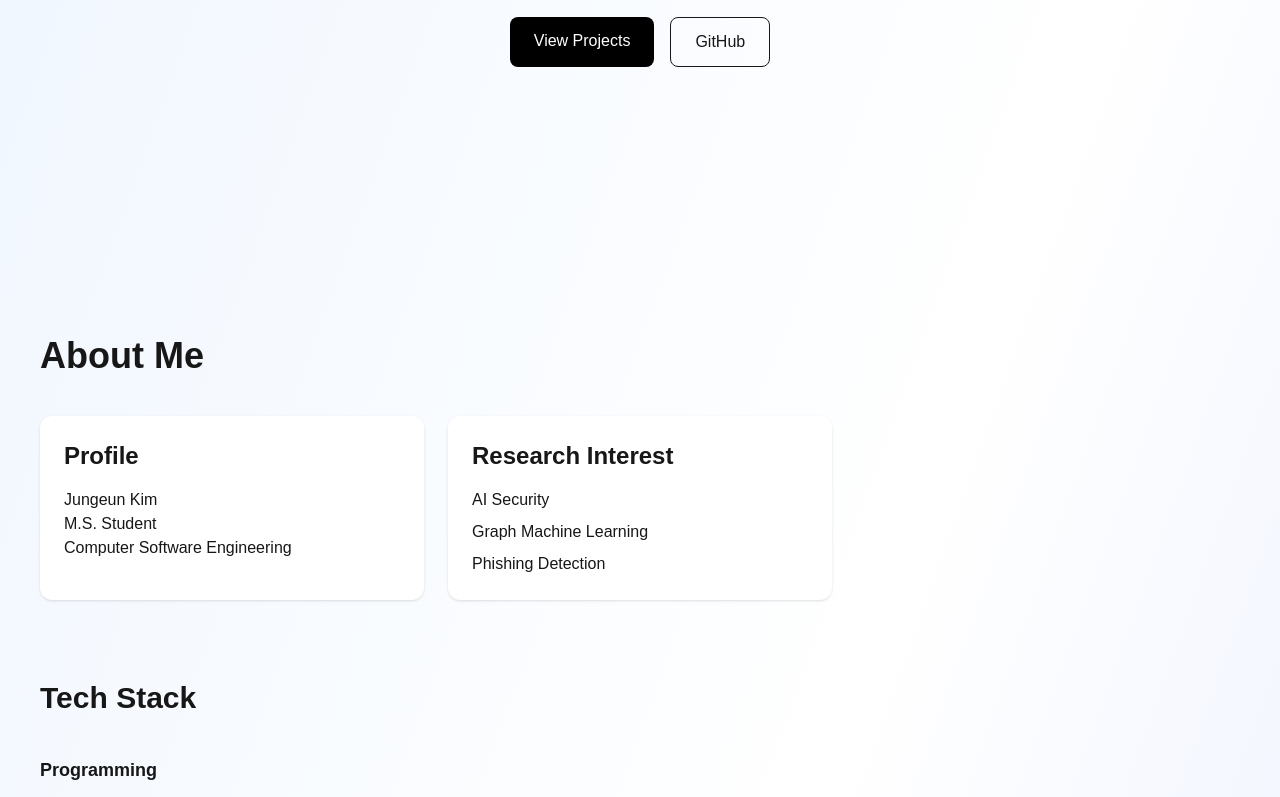
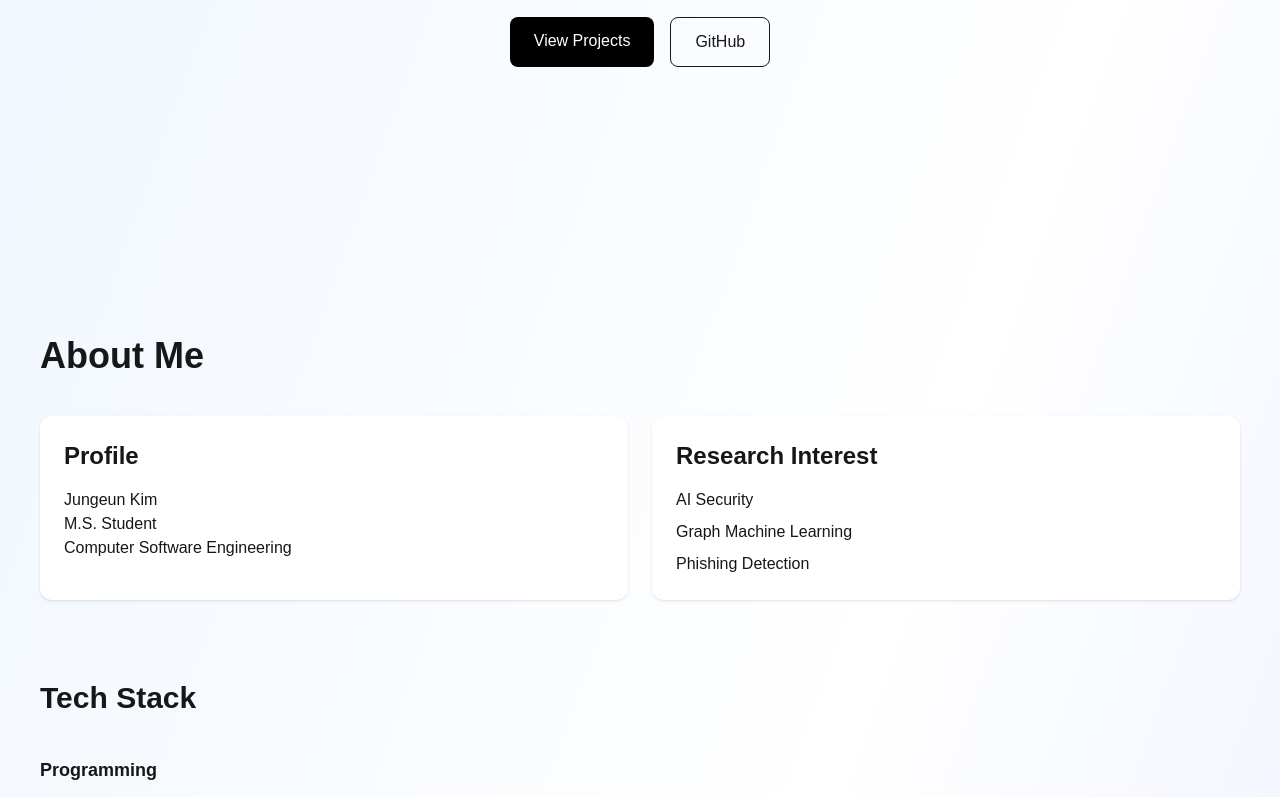
Before and after one commit to wjdsilver/portfolio, a Next.js app: page / in a window 1280 px wide. Shown: the part 464-1261 px from the top of the page. Built offline with nearby package versions, Linux system fonts and the light colour scheme.

Commit message:
Improve About section layout

```diff
--- a/components/About.tsx
+++ b/components/About.tsx
@@ -26,7 +26,7 @@
       </h2>
 
 
-      <div className="grid md:grid-cols-3 gap-6">
+      <div className="grid md:grid-cols-2 gap-6">
         {/* Profile */}
         <Card title="Profile">
             <p>
```
Also changed, not shown: 1 other file (tests, documents, lock files or other folders).
